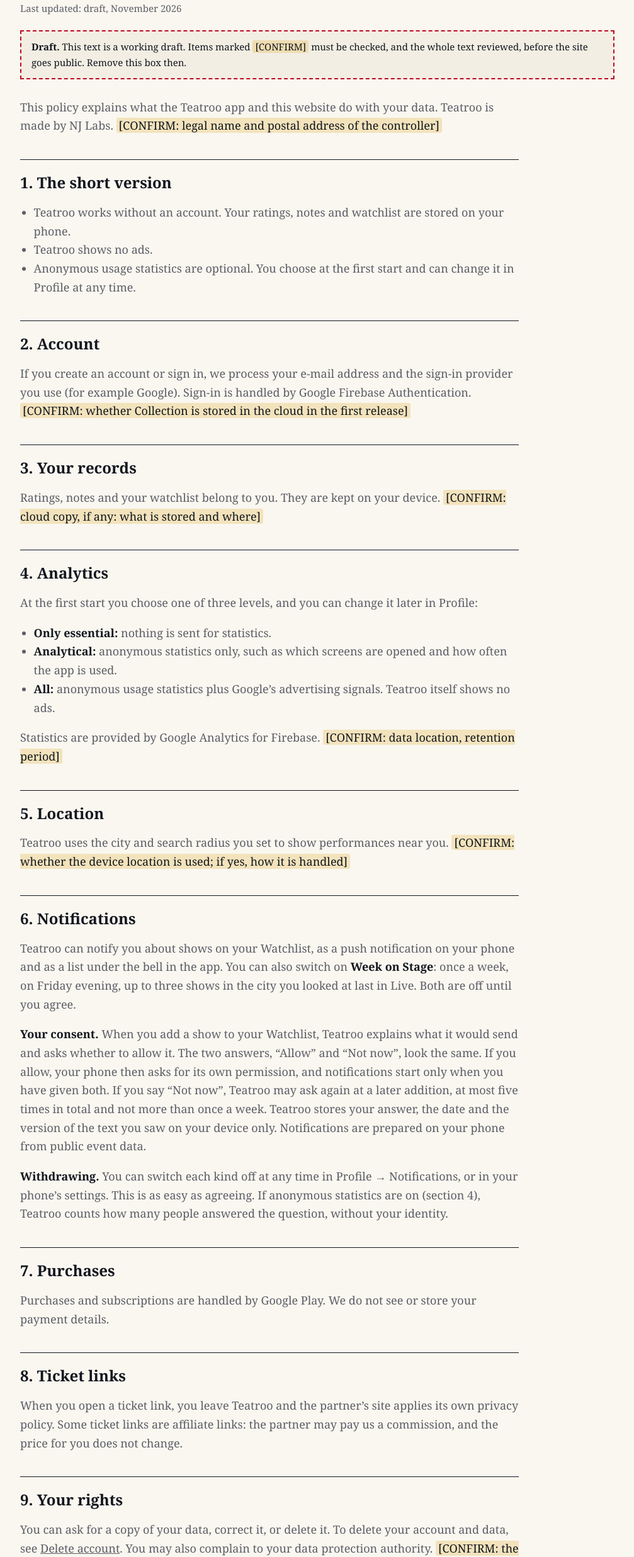
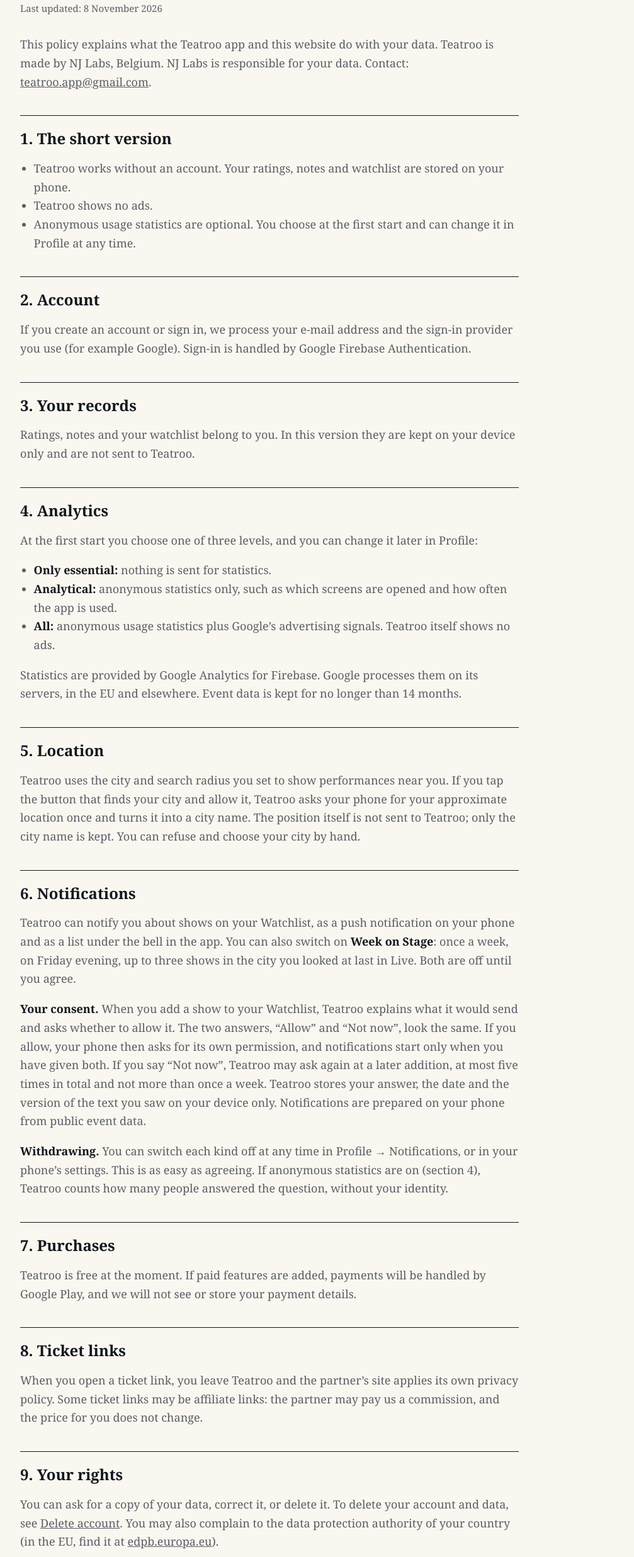
Before and after one commit to teatroo/teatroo.github.io, a plain HTML site: page privacy.html in a window 1280 px wide. Shown: the part 247-2720 px from the top of the page at 63% size, without its empty margins (136-1143 px from the left). Drawn offline with Linux system fonts and the light colour scheme.

Commit message:
Website: remove the draft box and the CONFIRM marks, final texts for privacy, terms and delete account
Co-Authored-By: Claude Sonnet 5.5 <noreply@anthropic.com>

```diff
--- a/assets/style.css
+++ b/assets/style.css
@@ -100,8 +100,6 @@ details .ans { color: var(--soft); padding: 0 0 22px; max-width: 40em; }
 .doc p, .doc li { color: var(--soft); }
 .doc ul, .doc ol { padding-left: 1.2em; }
 .doc strong { color: var(--ink); }
-.draft { border: 2px dashed var(--accent); padding: 12px 16px; margin: 22px 0 0; font-size: 15px; color: var(--ink); background: var(--bg2); }
-.confirm { background: rgba(217, 156, 0, .22); padding: 0 4px; border-radius: 3px; color: var(--ink); }
 .contact-box { margin-top: 26px; border-top: 1px solid var(--ink); border-bottom: 1px solid var(--ink); padding: 22px 0; font-size: 22px; }
 
 /* footer */
--- a/privacy.html
+++ b/privacy.html
@@ -24,36 +24,36 @@
 <div class="tools"><button class="btn-icon" type="button" data-lang-toggle aria-haspopup="true" aria-expanded="false" aria-label="Language"><svg viewBox="0 0 24 24" aria-hidden="true"><circle cx="12" cy="12" r="9.5"/><ellipse cx="12" cy="12" rx="4.2" ry="9.5"/><path d="M2.5 12h19"/></svg><span>EN</span><svg class="chev" viewBox="0 0 24 24" aria-hidden="true"><path d="M5 9l7 7 7-7"/></svg></button><div class="lang-menu" hidden><ul><li><span class="on">English</span></li><li><span class="soon">Deutsch (soon)</span></li><li><span class="soon">Español (soon)</span></li><li><span class="soon">Français (soon)</span></li><li><span class="soon">Italiano (soon)</span></li><li><span class="soon">Русский (soon)</span></li></ul></div><button class="btn-icon" type="button" data-theme-toggle aria-label="Switch theme"><svg class="theme-moon" viewBox="0 0 24 24" aria-hidden="true"><path d="M20 14.5A8.5 8.5 0 0 1 9.5 4 8.5 8.5 0 1 0 20 14.5z"/></svg><svg class="theme-sun" viewBox="0 0 24 24" aria-hidden="true"><circle cx="12" cy="12" r="4"/><path d="M12 2v2.5M12 19.5V22M2 12h2.5M19.5 12H22M4.9 4.9l1.8 1.8M17.3 17.3l1.8 1.8M4.9 19.1l1.8-1.8M17.3 6.7l1.8-1.8"/></svg></button></div>
 </div></header>
 <main id="main">
-<div class="page"><div class="wrap"><p class="kicker">Legal</p><h1>Privacy Policy</h1><p class="meta">Last updated: draft, November 2026</p><p class="draft"><strong>Draft.</strong> This text is a working draft. Items marked <span class="confirm">[CONFIRM]</span> must be checked, and the whole text reviewed, before the site goes public. Remove this box then.</p><div class="doc">
-<p>This policy explains what the Teatroo app and this website do with your data. Teatroo is made by NJ Labs. <span class="confirm">[CONFIRM: legal name and postal address of the controller]</span></p>
+<div class="page"><div class="wrap"><p class="kicker">Legal</p><h1>Privacy Policy</h1><p class="meta">Last updated: 8 November 2026</p><div class="doc">
+<p>This policy explains what the Teatroo app and this website do with your data. Teatroo is made by NJ Labs, Belgium. NJ Labs is responsible for your data. Contact: <a href="mailto:teatroo.app@gmail.com">teatroo.app@gmail.com</a>.</p>
 <h2>1. The short version</h2>
 <ul><li>Teatroo works without an account. Your ratings, notes and watchlist are stored on your phone.</li>
 <li>Teatroo shows no ads.</li>
 <li>Anonymous usage statistics are optional. You choose at the first start and can change it in Profile at any time.</li></ul>
 <h2>2. Account</h2>
-<p>If you create an account or sign in, we process your e-mail address and the sign-in provider you use (for example Google). Sign-in is handled by Google Firebase Authentication. <span class="confirm">[CONFIRM: whether Collection is stored in the cloud in the first release]</span></p>
+<p>If you create an account or sign in, we process your e-mail address and the sign-in provider you use (for example Google). Sign-in is handled by Google Firebase Authentication.</p>
 <h2>3. Your records</h2>
-<p>Ratings, notes and your watchlist belong to you. They are kept on your device. <span class="confirm">[CONFIRM: cloud copy, if any: what is stored and where]</span></p>
+<p>Ratings, notes and your watchlist belong to you. In this version they are kept on your device only and are not sent to Teatroo.</p>
 <h2>4. Analytics</h2>
 <p>At the first start you choose one of three levels, and you can change it later in Profile:</p>
 <ul><li><strong>Only essential:</strong> nothing is sent for statistics.</li>
 <li><strong>Analytical:</strong> anonymous statistics only, such as which screens are opened and how often the app is used.</li>
 <li><strong>All:</strong> anonymous usage statistics plus Google&rsquo;s advertising signals. Teatroo itself shows no ads.</li></ul>
-<p>Statistics are provided by Google Analytics for Firebase. <span class="confirm">[CONFIRM: data location, retention period]</span></p>
+<p>Statistics are provided by Google Analytics for Firebase. Google processes them on its servers, in the EU and elsewhere. Event data is kept for no longer than 14 months.</p>
 <h2>5. Location</h2>
-<p>Teatroo uses the city and search radius you set to show performances near you. <span class="confirm">[CONFIRM: whether the device location is used; if yes, how it is handled]</span></p>
+<p>Teatroo uses the city and search radius you set to show performances near you. If you tap the button that finds your city and allow it, Teatroo asks your phone for your approximate location once and turns it into a city name. The position itself is not sent to Teatroo; only the city name is kept. You can refuse and choose your city by hand.</p>
 <h2>6. Notifications</h2>
 <p>Teatroo can notify you about shows on your Watchlist, as a push notification on your phone and as a list under the bell in the app. You can also switch on <strong>Week on Stage</strong>: once a week, on Friday evening, up to three shows in the city you looked at last in Live. Both are off until you agree.</p>
 <p><strong>Your consent.</strong> When you add a show to your Watchlist, Teatroo explains what it would send and asks whether to allow it. The two answers, &ldquo;Allow&rdquo; and &ldquo;Not now&rdquo;, look the same. If you allow, your phone then asks for its own permission, and notifications start only when you have given both. If you say &ldquo;Not now&rdquo;, Teatroo may ask again at a later addition, at most five times in total and not more than once a week. Teatroo stores your answer, the date and the version of the text you saw on your device only. Notifications are prepared on your phone from public event data.</p>
 <p><strong>Withdrawing.</strong> You can switch each kind off at any time in Profile &rarr; Notifications, or in your phone&rsquo;s settings. This is as easy as agreeing. If anonymous statistics are on (section 4), Teatroo counts how many people answered the question, without your identity.</p>
 <h2>7. Purchases</h2>
-<p>Purchases and subscriptions are handled by Google Play. We do not see or store your payment details.</p>
+<p>Teatroo is free at the moment. If paid features are added, payments will be handled by Google Play, and we will not see or store your payment details.</p>
 <h2>8. Ticket links</h2>
-<p>When you open a ticket link, you leave Teatroo and the partner&rsquo;s site applies its own privacy policy. Some ticket links are affiliate links: the partner may pay us a commission, and the price for you does not change.</p>
+<p>When you open a ticket link, you leave Teatroo and the partner&rsquo;s site applies its own privacy policy. Some ticket links may be affiliate links: the partner may pay us a commission, and the price for you does not change.</p>
 <h2>9. Your rights</h2>
-<p>You can ask for a copy of your data, correct it, or delete it. To delete your account and data, see <a href="delete-account.html">Delete account</a>. You may also complain to your data protection authority. <span class="confirm">[CONFIRM: the competent authority]</span></p>
+<p>You can ask for a copy of your data, correct it, or delete it. To delete your account and data, see <a href="delete-account.html">Delete account</a>. You may also complain to the data protection authority of your country (in the EU, find it at <a href="https://www.edpb.europa.eu/about-edpb/about-edpb/members_en">edpb.europa.eu</a>).</p>
 <h2>10. Children</h2>
-<p>Teatroo is not directed at children under 13. <span class="confirm">[CONFIRM: age rating chosen in the stores]</span></p>
+<p>Teatroo is not directed at children under 13.</p>
 <h2>11. This website</h2>
 <p>This website does not use cookies or tracking. Your choice of light or dark theme is stored in your browser only.</p>
 <h2>12. Contact and changes</h2>
```
Also changed, not shown: delete-account.html (+3 -4 lines), terms.html (+5 -8 lines).
